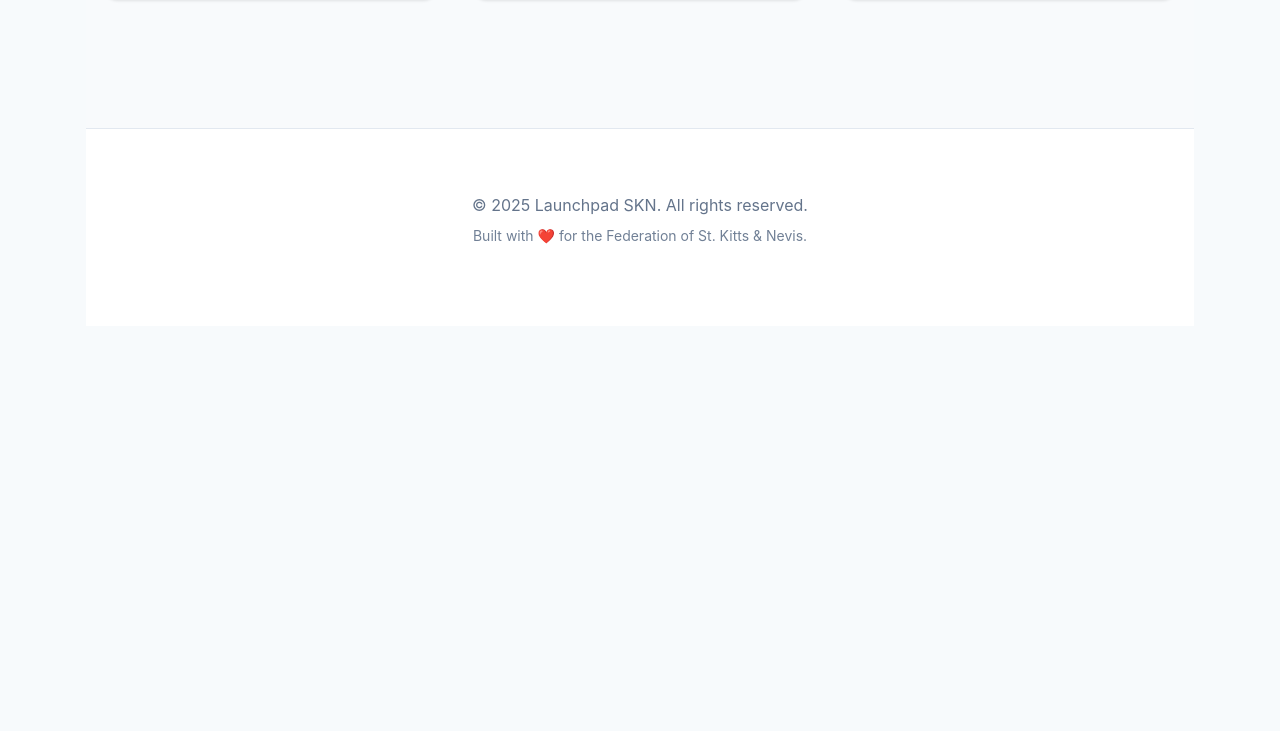
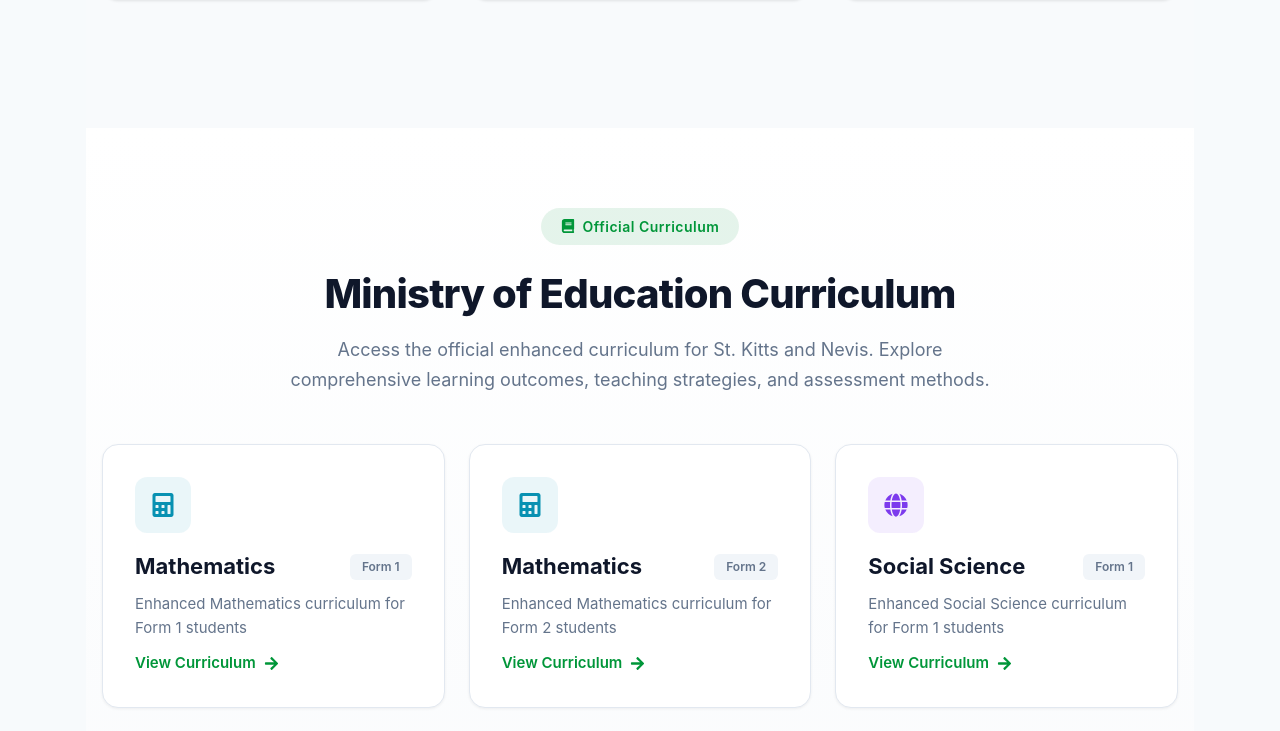
Before and after one commit to oecspearl/Launchpadskn, a React (Vite) app in the folder frontend/: page / in a window 1280 px wide. Shown: the part 2038-2769 px from the top of the page. Before the commit the page ends 2364 px from the top, so only its background shows below. Built offline with nearby package versions, Linux system fonts and the light colour scheme; no server answers.

Commit message:
Any Changes

```diff
--- a/frontend/src/components/Teacher/SKNSocialScienceCurriculumForm2.jsx
+++ b/frontend/src/components/Teacher/SKNSocialScienceCurriculumForm2.jsx
@@ -17,8 +17,7 @@
   Globe,
   Scale,
   Leaf,
-  Shield,
-  Handshake
+  Shield
 } from 'lucide-react';
 import './SKNSocialScienceCurriculumForm2.css';
 
--- /dev/null
+++ b/frontend/src/components/common/CurriculumAccess.css
@@ -0,0 +1,159 @@
+/* Curriculum Access Section */
+.curriculum-access-section {
+    padding: 5rem 0;
+    background: linear-gradient(to bottom, #ffffff, #f8fafc);
+    position: relative;
+}
+
+.curriculum-badge {
+    display: inline-flex;
+    align-items: center;
+    padding: 0.5rem 1.25rem;
+    background: rgba(0, 150, 57, 0.1);
+    color: var(--hp-primary, #009639);
+    border-radius: 50px;
+    font-size: 0.875rem;
+    font-weight: 600;
+    margin-bottom: 1.5rem;
+    letter-spacing: 0.5px;
+}
+
+.curriculum-section-title {
+    font-size: 2.5rem;
+    font-weight: 800;
+    color: var(--hp-text-dark, #0f172a);
+    margin-bottom: 1rem;
+    letter-spacing: -0.02em;
+}
+
+.curriculum-section-subtitle {
+    font-size: 1.125rem;
+    color: var(--hp-text-muted, #64748b);
+    max-width: 700px;
+    margin: 0 auto;
+    line-height: 1.7;
+}
+
+.curriculum-grid {
+    display: grid;
+    grid-template-columns: repeat(auto-fit, minmax(280px, 1fr));
+    gap: 1.5rem;
+    margin-top: 3rem;
+}
+
+.curriculum-card {
+    background: #ffffff;
+    border: 1px solid #e2e8f0;
+    border-radius: 16px;
+    padding: 2rem;
+    text-decoration: none;
+    color: inherit;
+    transition: all 0.3s ease;
+    display: flex;
+    flex-direction: column;
+    gap: 1.25rem;
+    box-shadow: 0 1px 3px rgba(0, 0, 0, 0.06);
+}
+
+.curriculum-card:hover {
+    transform: translateY(-4px);
+    box-shadow: 0 10px 25px rgba(0, 0, 0, 0.1);
+    border-color: var(--hp-primary, #009639);
+    text-decoration: none;
+    color: inherit;
+}
+
+.curriculum-card-icon {
+    width: 56px;
+    height: 56px;
+    border-radius: 12px;
+    display: flex;
+    align-items: center;
+    justify-content: center;
+    font-size: 1.5rem;
+    flex-shrink: 0;
+}
+
+.curriculum-card-content {
+    flex: 1;
+    display: flex;
+    flex-direction: column;
+    gap: 0.75rem;
+}
+
+.curriculum-card-header {
+    display: flex;
+    align-items: center;
+    justify-content: space-between;
+    gap: 1rem;
+}
+
+.curriculum-card-title {
+    font-size: 1.375rem;
+    font-weight: 700;
+    color: var(--hp-text-dark, #0f172a);
+    margin: 0;
+}
+
+.curriculum-card-badge {
+    padding: 0.25rem 0.75rem;
+    background: #f1f5f9;
+    color: var(--hp-text-muted, #64748b);
+    border-radius: 6px;
+    font-size: 0.75rem;
+    font-weight: 600;
+    white-space: nowrap;
+}
+
+.curriculum-card-description {
+    font-size: 0.9375rem;
+    color: var(--hp-text-muted, #64748b);
+    line-height: 1.6;
+    margin: 0;
+    flex: 1;
+}
+
+.curriculum-card-link {
+    display: flex;
+    align-items: center;
+    font-size: 0.9375rem;
+    font-weight: 600;
+    color: var(--hp-primary, #009639);
+    margin-top: auto;
+    transition: transform 0.2s ease;
+}
+
+.curriculum-card:hover .curriculum-card-link {
+    transform: translateX(4px);
+}
+
+.curriculum-footer-note {
+    font-size: 0.875rem;
+    color: var(--hp-text-muted, #64748b);
+    font-style: italic;
+    margin: 0;
+}
+
+/* Responsive Design */
+@media (max-width: 768px) {
+    .curriculum-access-section {
+        padding: 3rem 0;
+    }
+
+    .curriculum-section-title {
+        font-size: 2rem;
+    }
+
+    .curriculum-section-subtitle {
+        font-size: 1rem;
+    }
+
+    .curriculum-grid {
+        grid-template-columns: 1fr;
+        gap: 1rem;
+    }
+
+    .curriculum-card {
+        padding: 1.5rem;
+    }
+}
--- /dev/null
+++ b/frontend/src/components/common/CurriculumAccess.jsx
@@ -0,0 +1,100 @@
+import React from 'react';
+import { Link } from 'react-router-dom';
+import { FaBook, FaCalculator, FaGlobe, FaArrowRight } from 'react-icons/fa';
+import './CurriculumAccess.css';
+
+const CurriculumAccess = () => {
+    const curriculumPages = [
+        {
+            id: 'math-form1',
+            title: 'Mathematics',
+            subtitle: 'Form 1',
+            description: 'Enhanced Mathematics curriculum for Form 1 students',
+            path: '/curriculum/skn-mathematics',
+            icon: <FaCalculator />,
+            color: '#0891b2'
+        },
+        {
+            id: 'math-form2',
+            title: 'Mathematics',
+            subtitle: 'Form 2',
+            description: 'Enhanced Mathematics curriculum for Form 2 students',
+            path: '/curriculum/skn-mathematics-form2',
+            icon: <FaCalculator />,
+            color: '#0891b2'
+        },
+        {
+            id: 'social-form1',
+            title: 'Social Science',
+            subtitle: 'Form 1',
+            description: 'Enhanced Social Science curriculum for Form 1 students',
+            path: '/curriculum/skn-social-science',
+            icon: <FaGlobe />,
+            color: '#7c3aed'
+        },
+        {
+            id: 'social-form2',
+            title: 'Social Science',
+            subtitle: 'Form 2',
+            description: 'Enhanced Social Science curriculum for Form 2 students',
+            path: '/curriculum/skn-social-science-form2',
+            icon: <FaGlobe />,
+            color: '#7c3aed'
+        }
+    ];
+
+    return (
+        <section id="curriculum" className="curriculum-access-section">
+            <div className="container">
+                <div className="text-center mb-5">
+                    <div className="curriculum-badge">
+                        <FaBook className="me-2" />
+                        Official Curriculum
+                    </div>
+                    <h2 className="curriculum-section-title">
+                        Ministry of Education Curriculum
+                    </h2>
+                    <p className="curriculum-section-subtitle">
+                        Access the official enhanced curriculum for St. Kitts and Nevis.
+                        Explore comprehensive learning outcomes, teaching strategies, and assessment methods.
+                    </p>
+                </div>
+
+                <div className="curriculum-grid">
+                    {curriculumPages.map((curriculum) => (
+                        <Link
+                            key={curriculum.id}
+                            to={curriculum.path}
+                            className="curriculum-card"
+                        >
+                            <div
+                                className="curriculum-card-icon"
+                                style={{ backgroundColor: `${curriculum.color}15`, color: curriculum.color }}
+                            >
+                                {curriculum.icon}
+                            </div>
+                            <div className="curriculum-card-content">
+                                <div className="curriculum-card-header">
+                                    <h3 className="curriculum-card-title">{curriculum.title}</h3>
+                                    <span className="curriculum-card-badge">{curriculum.subtitle}</span>
+                                </div>
+                                <p className="curriculum-card-description">{curriculum.description}</p>
+                                <div className="curriculum-card-link">
+                                    View Curriculum <FaArrowRight className="ms-2" />
+                                </div>
+                            </div>
+                        </Link>
+                    ))}
+                </div>
+
+                <div className="text-center mt-5">
+                    <p className="curriculum-footer-note">
+                        All curriculum content is aligned with OECS Learning Standards and International Best Practices
+                    </p>
+                </div>
+            </div>
+        </section>
+    );
+};
+
+export default CurriculumAccess;
--- a/frontend/src/components/common/Navbar.jsx
+++ b/frontend/src/components/common/Navbar.jsx
@@ -211,6 +211,20 @@
             </Nav>
           ) : (
             <Nav className="ms-auto align-items-center gap-3">
+              <Nav.Link
+                as={Link}
+                to="/#curriculum"
+                className="nav-link-custom"
+                onClick={(e) => {
+                  if (location.pathname === '/') {
+                    e.preventDefault();
+                    document.getElementById('curriculum')?.scrollIntoView({ behavior: 'smooth' });
+                  }
+                }}
+              >
+                <FaBook size={14} className="me-1" />
+                Curriculum
+              </Nav.Link>
               <DarkModeToggle />
               <Nav.Link as={Link} to="/login" className="nav-link-custom">
                 Login
--- a/frontend/src/pages/Homepage.jsx
+++ b/frontend/src/pages/Homepage.jsx
@@ -5,6 +5,7 @@
     FaChalkboardTeacher, FaLaptopCode, FaArrowRight,
     FaBookOpen, FaUsers, FaCertificate
 } from 'react-icons/fa';
+import CurriculumAccess from '../components/common/CurriculumAccess';
 import './Homepage.css';
 
 const Homepage = () => {
@@ -137,6 +138,9 @@
                     </div>
                 </section>
 
+                {/* Curriculum Access Section */}
+                <CurriculumAccess />
+
                 {/* Footer */}
                 <footer className="homepage-footer">
                     <div className="container">
--- a/frontend/src/routes/PublicRoutes.jsx
+++ b/frontend/src/routes/PublicRoutes.jsx
@@ -8,6 +8,12 @@
 const ResetPassword = lazy(() => import('../components/Auth/ResetPassword'));
 const Homepage = lazy(() => import('../pages/Homepage'));
 
+// Public curriculum pages (accessible without authentication)
+const SKNCurriculum = lazy(() => import('../components/Teacher/SKNCurriculum'));
+const SKNSocialScienceCurriculum = lazy(() => import('../components/Teacher/SKNSocialScienceCurriculum'));
+const SKNMathsCurriculumForm2 = lazy(() => import('../components/Teacher/SKNMathsCurriculumForm2'));
+const SKNSocialScienceCurriculumForm2 = lazy(() => import('../components/Teacher/SKNSocialScienceCurriculumForm2'));
+
 const PublicRoutes = () => (
     <>
         <Route path="/login" element={<Login />} />
@@ -15,6 +21,12 @@
         <Route path="/forgot-password" element={<ForgotPassword />} />
         <Route path="/reset-password" element={<ResetPassword />} />
         <Route path="/" element={<Homepage />} />
+
+        {/* Public Curriculum Routes */}
+        <Route path="/curriculum/skn-mathematics" element={<SKNCurriculum />} />
+        <Route path="/curriculum/skn-mathematics-form2" element={<SKNMathsCurriculumForm2 />} />
+        <Route path="/curriculum/skn-social-science" element={<SKNSocialScienceCurriculum />} />
+        <Route path="/curriculum/skn-social-science-form2" element={<SKNSocialScienceCurriculumForm2 />} />
     </>
 );
 
```
